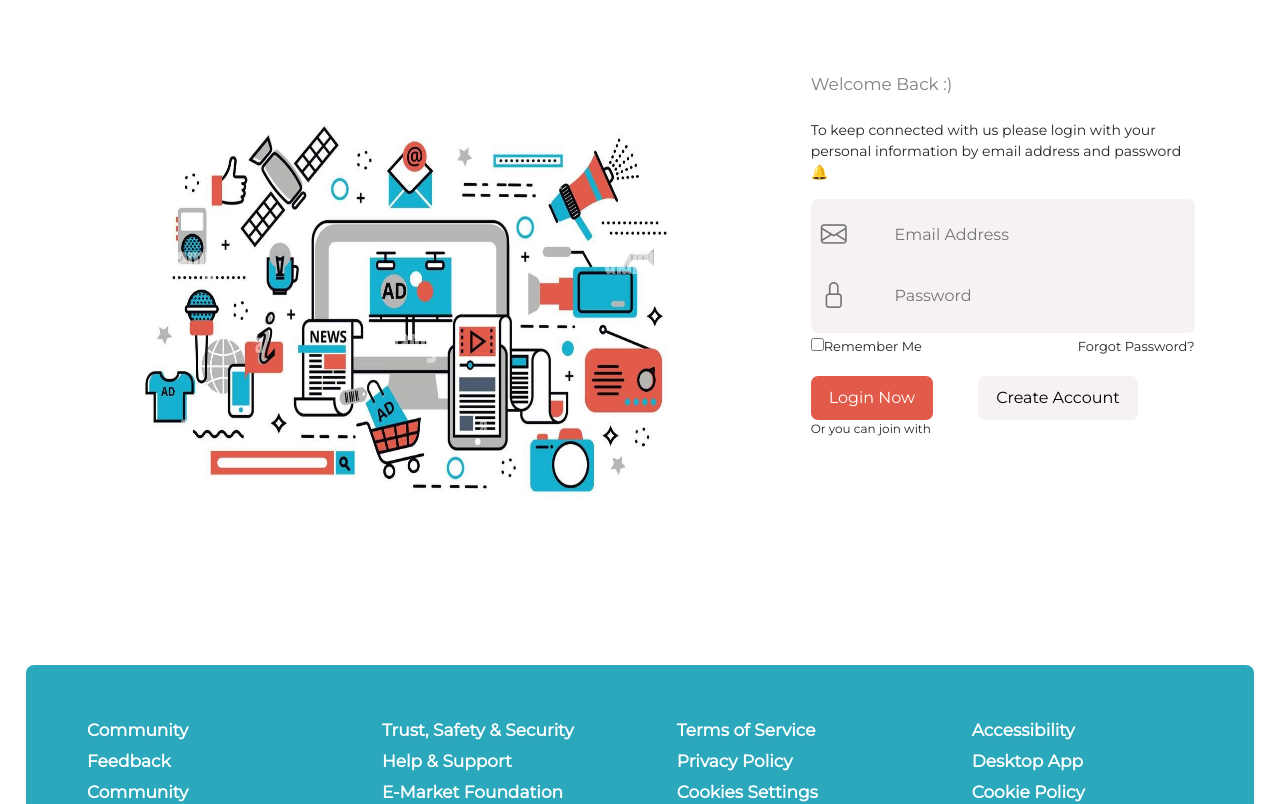
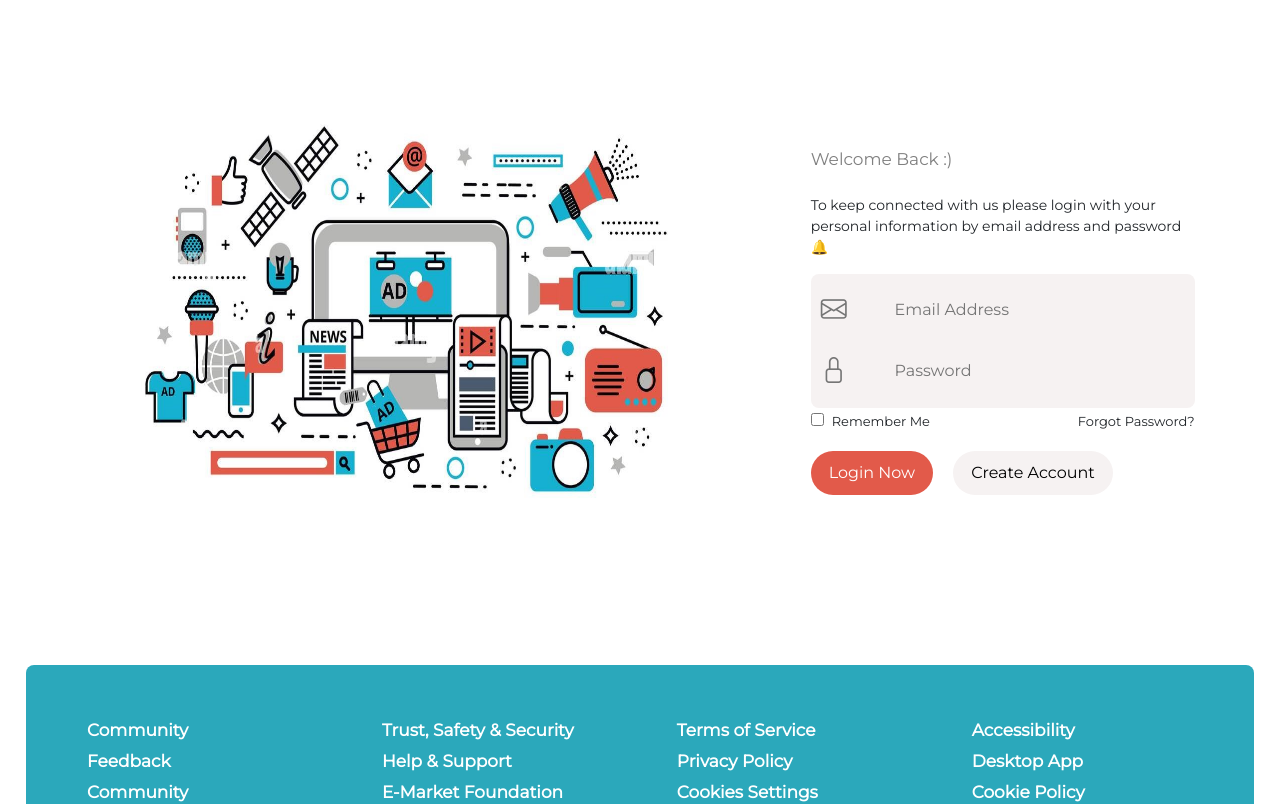
Before and after one commit to mmaazjavaid/Project, a React (Create React App) app: page /Login in a window 1280 px wide. Shown: the top 804 px of the page. Built offline with nearby package versions, Linux system fonts and the light colour scheme; a web font is replaced by a local one.

Commit message:
fixed login and signup

```diff
--- a/src/components/Auth/Login.jsx
+++ b/src/components/Auth/Login.jsx
@@ -41,7 +41,7 @@ function Login() {
         <div class="login_image">
           <img src="images/pic3.jpg" alt="" />
         </div>
-        <div class="login_form_con">
+        <div class="login_form_con" style={{marginTop:"150px"}}>
           <div class="login_text">
             <h2>Welcome Back :)</h2>
             <p>
@@ -89,7 +89,7 @@ function Login() {
             <div class="login_remember">
               <div class="login_rem">
                 <input class="login_checks" type="checkbox" name="" id="" />
-                Remember Me
+                <span style={{marginLeft:"8px"}}>Remember Me</span>
               </div>
               <div class="login_forgot">
                 <span>Forgot Password?</span>
@@ -99,22 +99,17 @@ function Login() {
               {false ? (
                 ""
               ) : (
-                <button class="login_login" onClick={handleFormSubmit}>
+                <button style={{borderRadius:"50px"}} class="login_login" onClick={handleFormSubmit}>
                   Login Now
                 </button>
               )}
-              <button class="login_create">
+              <button class="login_create" style={{borderRadius:"50px",position:"relative",right:"25px"}}>
                 <Link to={"/Signup"} style={{ textDecoration: "none", color: "black" }}>
                   Create Account
                 </Link>
               </button>
             </div>
-            <p id="join">Or you can join with</p>
-            <div class="login_icons">
-              <i class="bi login_bi-google"></i>
-              <i class="bi login_bi-facebook"></i>
-              <i class="bi login_bi-twitter"></i>
-            </div>
+
           </div>
         </div>
       </div>
--- a/src/components/Auth/Signup.jsx
+++ b/src/components/Auth/Signup.jsx
@@ -40,7 +40,7 @@ function Signup() {
         <div class="signup_image">
           <img src="images/pic4.jpg" alt="" />
         </div>
-        <div class="signup_form_con">
+        <div class="signup_form_con" style={{marginTop:"100px"}}>
           <div class="signup_text">
             <h2>Join us today! :)</h2>
             <p>To create account please provide us the following information</p>
@@ -138,16 +138,10 @@ function Signup() {
               />
             </div>
             <div class="signup_btns">
-              <button class="signup_create" onClick={handleFormSubmit}>
+              <button style={{borderRadius:"50px"}} class="signup_create" onClick={handleFormSubmit}>
                 Create Account
               </button>
-              <button class="signup_login"><Link to={'/Login'} style={{textDecoration:'none',color:'black'}}>Login Now</Link></button>
-            </div>
-            <p id="join">Or you can join with</p>
-            <div class="signup_icons">
-              <i class="bi signup_bi-google"></i>
-              <i class="bi signup_bi-facebook"></i>
-              <i class="bi signup_bi-twitter"></i>
+              <button style={{borderRadius:"50px",position:"relative",right:"25px"}} class="signup_login"><Link to={'/Login'} style={{textDecoration:'none',color:'black'}}>Login Now</Link></button>
             </div>
           </div>
         </div>
--- a/src/components/Auth/SpSignup.jsx
+++ b/src/components/Auth/SpSignup.jsx
@@ -40,7 +40,7 @@ function SpSignup() {
         <div class="signup_image">
           <img src="images/pic4.jpg" alt="" />
         </div>
-        <div class="signup_form_con">
+        <div class="signup_form_con" style={{marginTop:"100px"}}>
           <div class="signup_text">
             <h2>Join us today! :)</h2>
             <p>To create account please provide us the following information</p>
@@ -138,16 +138,10 @@ function SpSignup() {
               />
             </div>
             <div class="signup_btns">
-              <button class="signup_create" onClick={handleFormSubmit}>
+              <button style={{borderRadius:"50px"}} class="signup_create" onClick={handleFormSubmit}>
                 Create Account
               </button>
-              <button class="signup_login"><Link to={'/Login'} style={{textDecoration:'none',color:'black'}}>Login Now</Link></button>
-            </div>
-            <p id="join">Or you can join with</p>
-            <div class="signup_icons">
-              <i class="bi signup_bi-google"></i>
-              <i class="bi signup_bi-facebook"></i>
-              <i class="bi signup_bi-twitter"></i>
+              <button style={{borderRadius:"50px",position:"relative",right:"25px"}} class="signup_login"><Link to={'/Login'} style={{textDecoration:'none',color:'black'}}>Login Now</Link></button>
             </div>
           </div>
         </div>
--- a/src/components/Auth/signup.css
+++ b/src/components/Auth/signup.css
@@ -46,13 +46,13 @@
   }
   .signup_inputs {
     width: 100%;
-    height: 65%;
+    height: 60%;
     background-color: #f6f2f2;
     border-radius: 8px;
     padding: 12px 0;
   }
   .signup_input_con {
-    height: 17%;
+    height: 21%;
     width: 100%;
     display: flex;
     align-items: center;
--- a/src/components/Home/home.css
+++ b/src/components/Home/home.css
@@ -35,9 +35,7 @@
       border-radius: 7px;
       transition: 0.3s ease-in-out;
     }
-    .home_btn1:hover {
-      box-shadow: 0 5px 10px grey;
-    }
+
     button:hover {
       cursor: pointer;
     }
```
